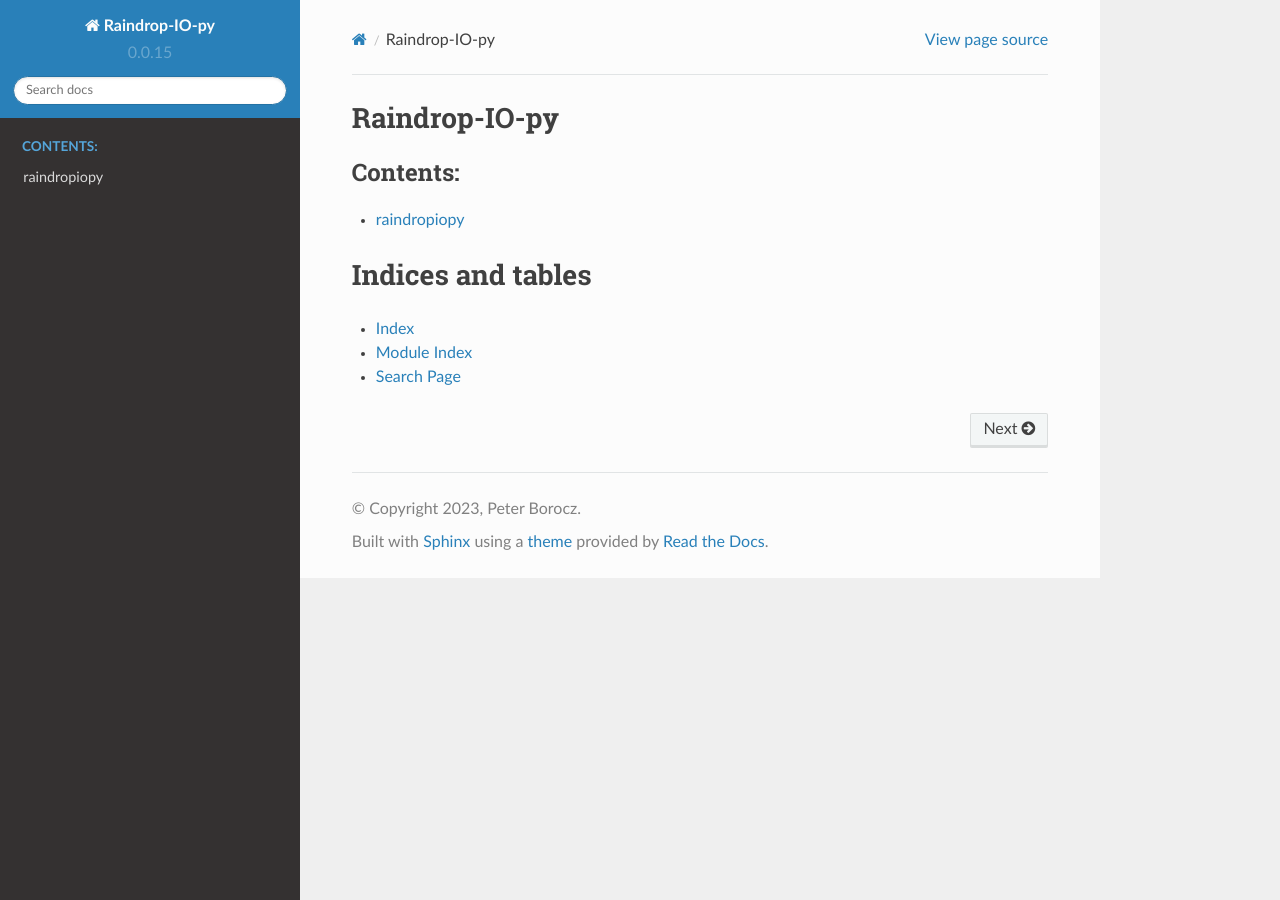
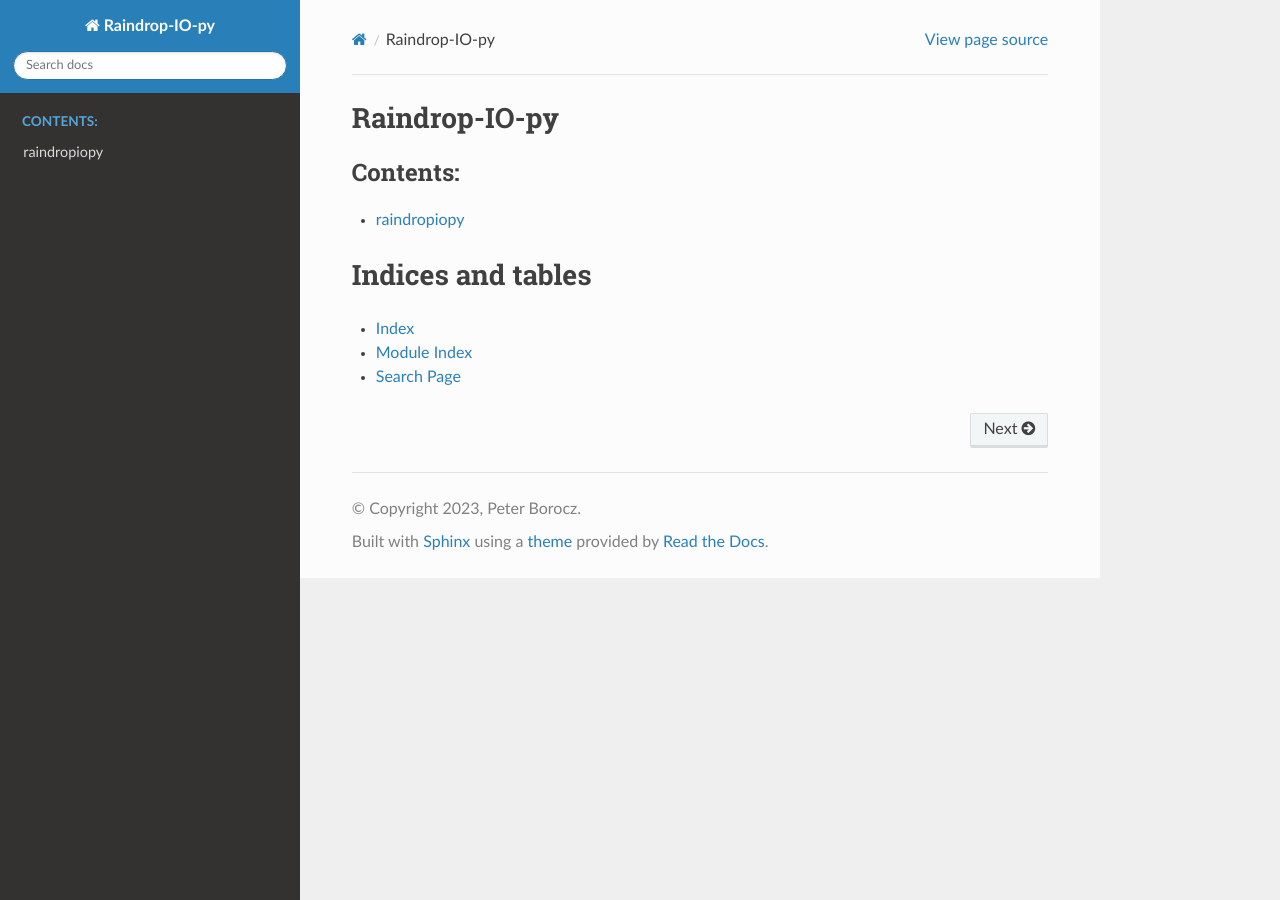
Before and after one commit to PBorocz/raindrop-io-py, a Sphinx documentation site: the page built from docs/index.rst, in a window 1280 px wide. Built offline with Sphinx 7.4.7 and the Read the Docs theme 2.0.0, drawn with Linux system fonts in a browser that asks for light colours; pages that are not in the unit, such as notebooks, are missing from menus.

```diff
--- a/docs/conf.py
+++ b/docs/conf.py
@@ -1,7 +1,6 @@
 """Configuration file for the Sphinx documentation builder."""
 import os
 import sys
-from importlib import metadata
 
 # Do this to allow autodoc to actually FIND our raindropiopy package..
 sys.path.insert(0, os.path.abspath("."))
@@ -9,7 +8,7 @@ sys.path.insert(0, os.path.abspath("."))
 project = "Raindrop-IO-py"
 copyright = "2023, Peter Borocz"
 author = "Peter Borocz"
-version = release = PACKAGE_VERSION = metadata.version("raindrop_io_py")
+# version = release = PACKAGE_VERSION = metadata.version("raindrop_io_py")
 
 extensions = [
     "sphinx.ext.autodoc",
```
